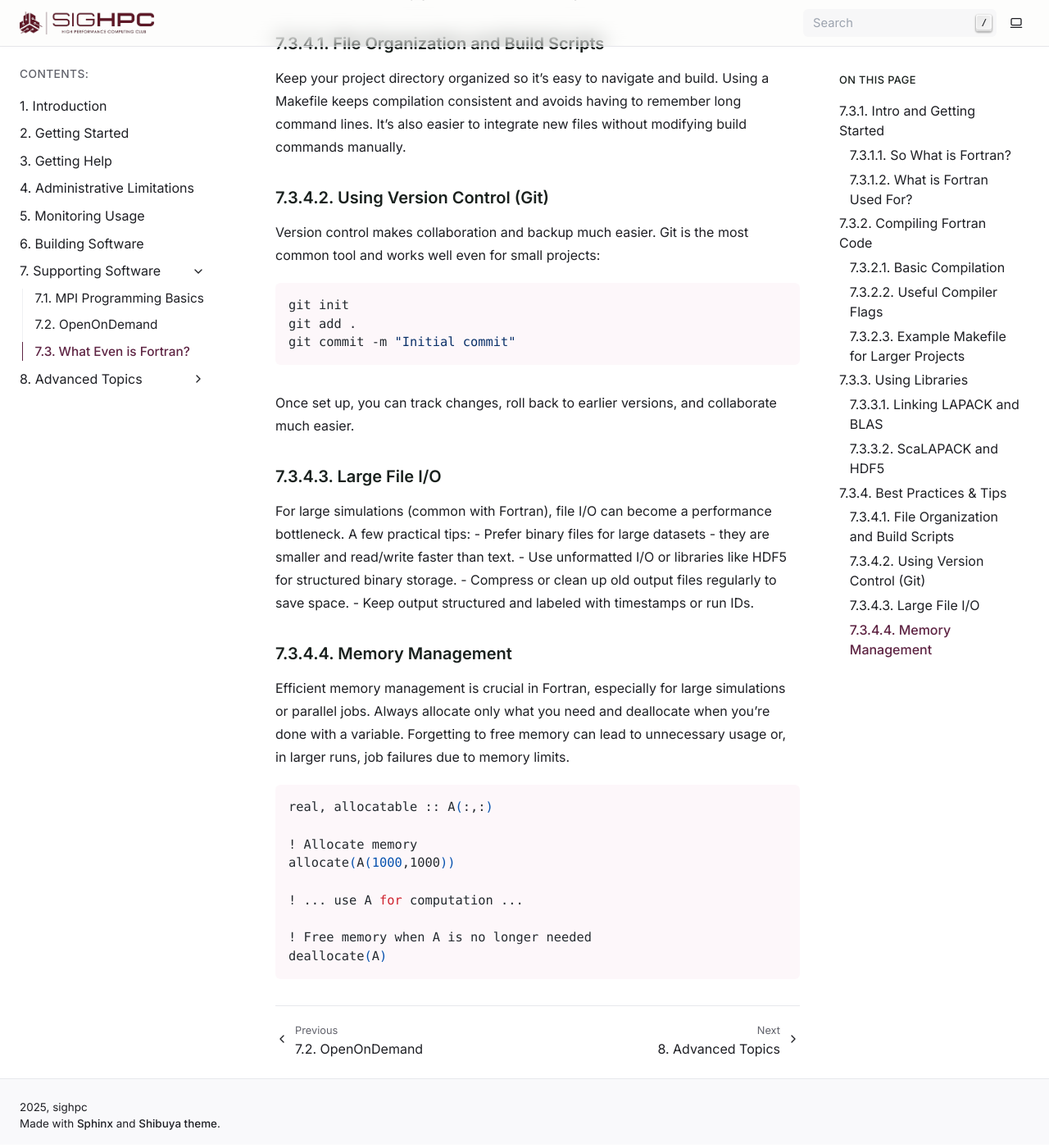
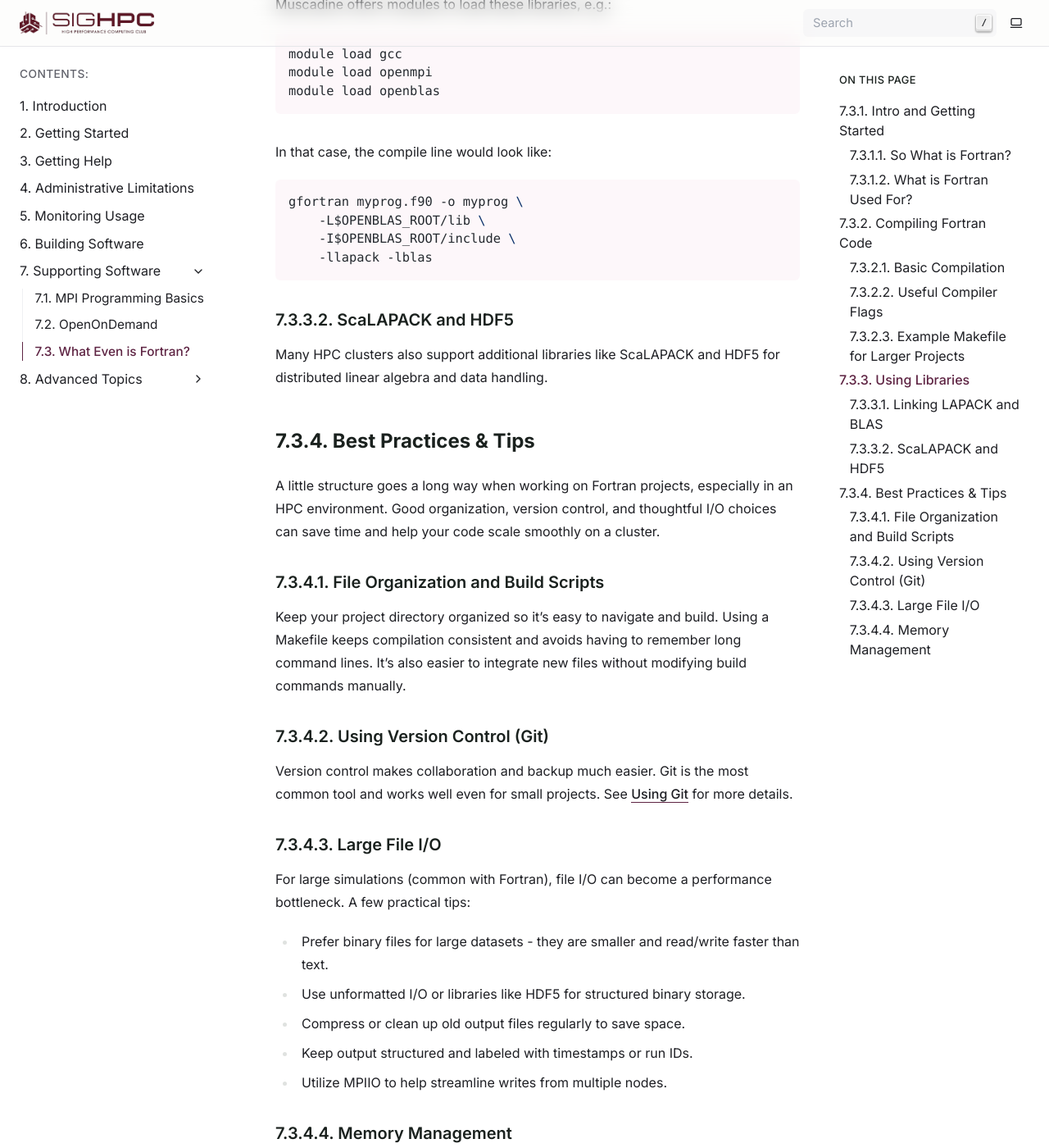
Before and after one commit to msstate-sighpc/muscadine-docs, a Sphinx documentation site: the page built from docs/sup/fortran.md, in a window 1280 px wide and 1400 px high, scrolled down 3643 px. Shown: the whole window at 82% size. Built offline with Sphinx 7.4.7, drawn with Linux system fonts in a browser that asks for light colours; some of the changed text lies outside the part shown.

Commit message:
clean up fortran

````diff
--- a/docs/conf.py
+++ b/docs/conf.py
@@ -22,7 +22,10 @@
 exclude_patterns = ['_build', 'Thumbs.db', '.DS_Store']
 
 myst_heading_anchors = 3
-myst_enable_extensions = ['linkify']
+myst_enable_extensions = [
+    'deflist',
+    'linkify',
+]
 
 
 # -- Options for HTML output -------------------------------------------------
--- a/docs/sup/fortran.md
+++ b/docs/sup/fortran.md
@@ -17,14 +17,28 @@
 gfortran hello.f90 -o hello
 ```
 
+```{note}
 -o specifies the name of the output executable.
+```
 
 ### Useful Compiler Flags
 When working on larger or performance-sensitive applications, adding flags can help with speed, debugging, or parallelization:
-	- -O3		Enables high-level optimizations for better performance
-	- -fopenmp	Enables OpenMP for parallel programming
-	- -g		Includes debugging information for tools like gdb
-	- -Wall 	Shows common warnings to catch errors early
+
+`-O3`
+: Enables many common high-level optimizations for better performance; better when AVX instructions are present.
+
+`-fopenmp`
+: Enables OpenMP for parallel programming (See [OpenMP](/adv/openmp.md))
+
+`-g`
+: Includes debugging information for tools like gdb
+
+`-Wall`
+: Shows common warnings to catch errors early
+
+`-march=znver4`
+: Enable all instructions available on Muscadine (such as AVX512). Use `-march=native` if you're unsure which architecture other machines are.
+
 Example:
 ```bash
 gfortran -O3 -fopenmp -Wall mycode.f90 -o mycode
@@ -74,7 +88,10 @@
 
 If the libraries are installed in a non-standard location, which they are, you will need to include additional flags such as:
 ```bash
-gfortran myprog.f90 -L/path/to/lib -I/path/to/include -llapack -lblas -o myprog
+gfortran myprog.f90 -o myprog \
+	-L/path/to/lib \
+	-I/path/to/include \
+	-llapack -lblas
 ```
 
 Muscadine offers modules to load these libraries, e.g.:
@@ -82,6 +99,14 @@
 module load gcc
 module load openmpi
 module load openblas
+```
+
+In that case, the compile line would look like:
+```bash
+gfortran myprog.f90 -o myprog \
+	-L$OPENBLAS_ROOT/lib \
+	-I$OPENBLAS_ROOT/include \
+	-llapack -lblas
 ```
 
 ### ScaLAPACK and HDF5
@@ -95,21 +120,15 @@
 Keep your project directory organized so it's easy to navigate and build. Using a Makefile keeps compilation consistent and avoids having to remember long command lines. It's also easier to integrate new files without modifying build commands manually.
 
 ### Using Version Control (Git)
-Version control makes collaboration and backup much easier. Git is the most common tool and works well even for small projects:
-```bash
-git init
-git add .
-git commit -m "Initial commit"
-```
-
-Once set up, you can track changes, roll back to earlier versions, and collaborate much easier.
+Version control makes collaboration and backup much easier. Git is the most common tool and works well even for small projects. See [Using Git](/adv/git.md) for more details.
 
 ### Large File I/O
 For large simulations (common with Fortran), file I/O can become a performance bottleneck. A few practical tips:
-	- Prefer binary files for large datasets - they are smaller and read/write faster than text.
-	- Use unformatted I/O or libraries like HDF5 for structured binary storage.
-	- Compress or clean up old output files regularly to save space.
-	- Keep output structured and labeled with timestamps or run IDs.
+- Prefer binary files for large datasets - they are smaller and read/write faster than text.
+- Use unformatted I/O or libraries like HDF5 for structured binary storage.
+- Compress or clean up old output files regularly to save space.
+- Keep output structured and labeled with timestamps or run IDs.
+- Utilize MPIIO to help streamline writes from multiple nodes.
 
 ### Memory Management
 Efficient memory management is crucial in Fortran, especially for large simulations or parallel jobs. Always allocate only what you need and deallocate when you're done with a variable. Forgetting to free memory can lead to unnecessary usage or, in larger runs, job failures due to memory limits.
````
Also changed, not shown: docs/adv/openmp.md (added, +2 -0 lines).
